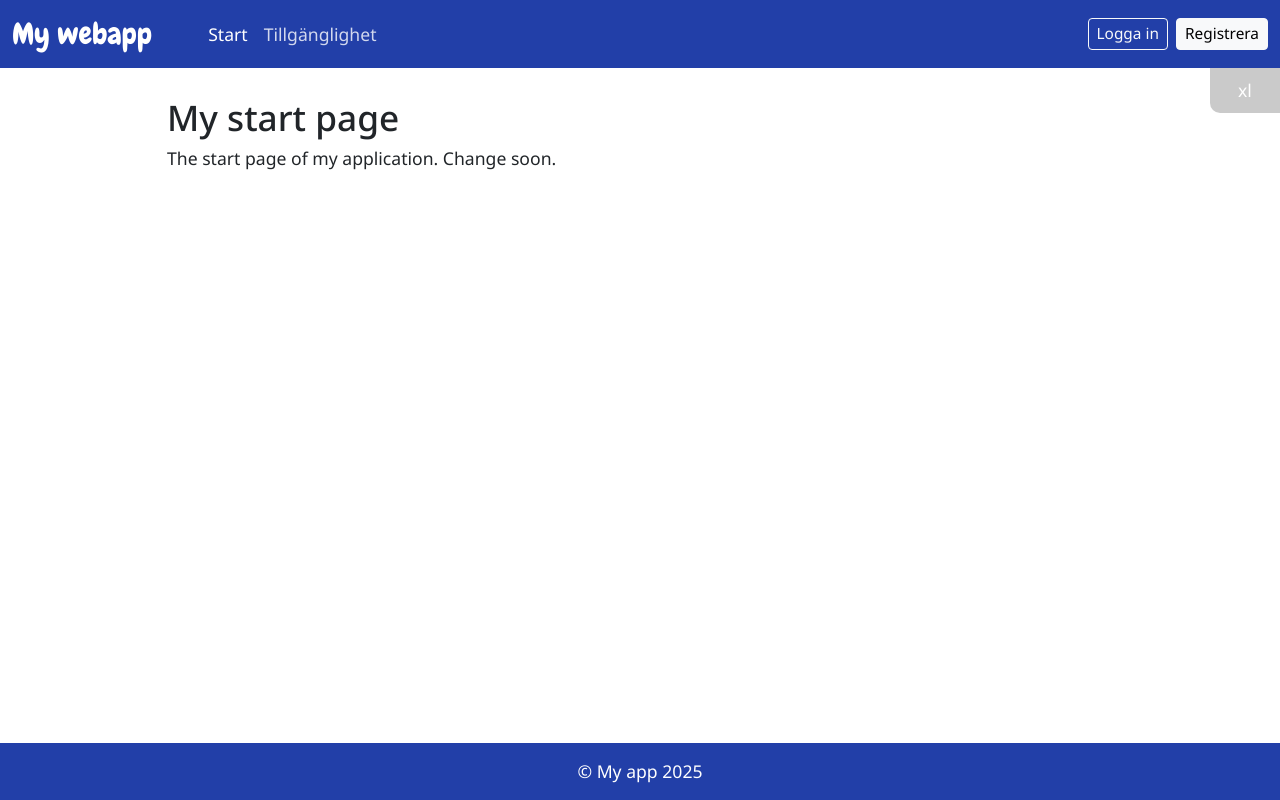
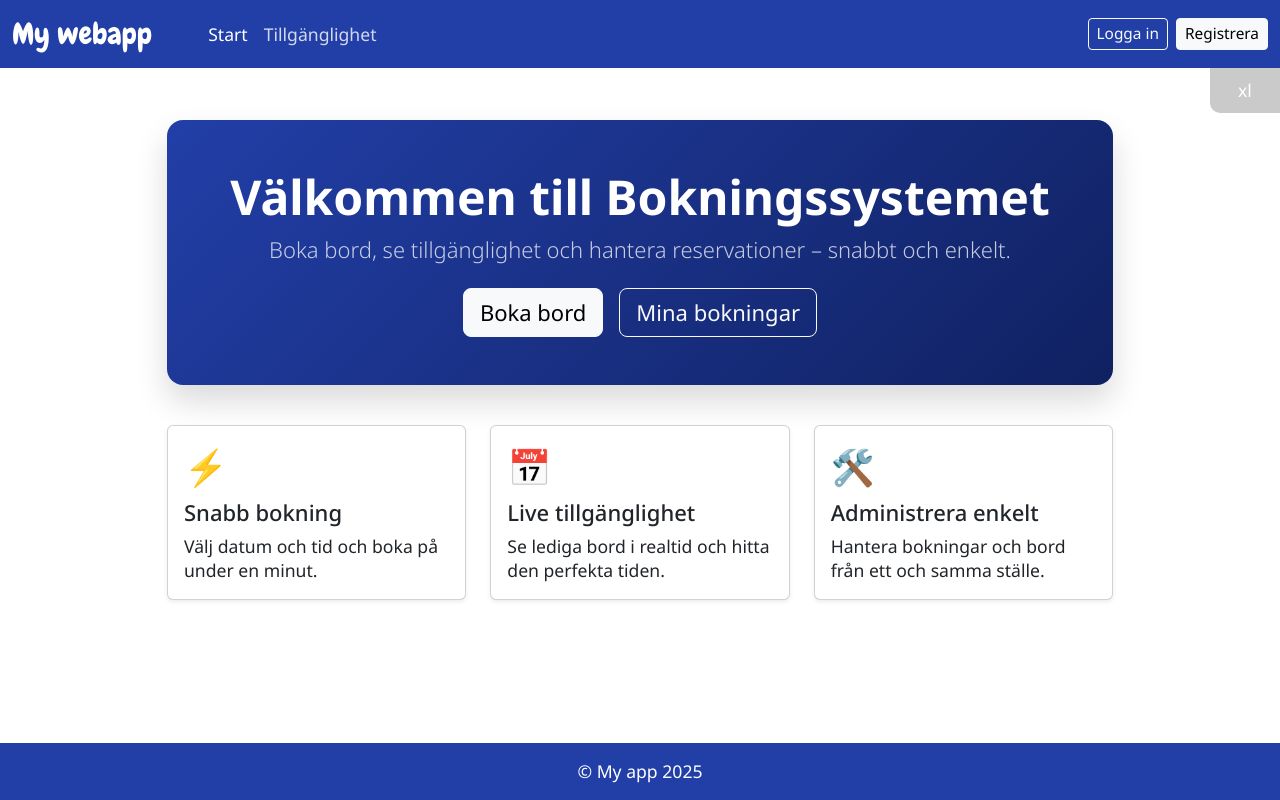
Before and after one commit to gabrielozbek/Bokningsystemet, a React (Vite) app: page / in a window 1280 px wide. Built offline with nearby package versions, Linux system fonts and the light colour scheme; no server answers.

Commit message:
fixat start pagen snyggare

```diff
--- /dev/null
+++ b/sass/_home.scss
@@ -0,0 +1,14 @@
+// Home/Start page specific styles
+
+.start-hero {
+  background: linear-gradient(135deg, rgba(34,63,168,1) 0%, rgba(16, 33, 97, 1) 100%);
+  box-shadow: 0 1rem 2rem rgba(0,0,0,.15);
+}
+
+.feature-card {
+  transition: transform .15s ease, box-shadow .15s ease;
+  &:hover {
+    transform: translateY(-2px);
+    box-shadow: 0 0.75rem 1.5rem rgba(0,0,0,.12);
+  }
+}
--- a/sass/index.scss
+++ b/sass/index.scss
@@ -4,6 +4,7 @@
 //@use 'buttons';
 //@use 'images';
 @use 'sticky-footer';
+@use 'home';
 
 // Import fonts from Google Fonts
 @import url('https://fonts.googleapis.com/css2?family=Chewy&family=Noto+Sans:ital,wght@0,100..900;1,100..900&display=swap');
--- a/src/pages/Start.tsx
+++ b/src/pages/Start.tsx
@@ -1,4 +1,5 @@
-import { Row, Col } from 'react-bootstrap';
+import { Row, Col, Button, Card } from 'react-bootstrap';
+import { Link } from 'react-router-dom';
 
 Start.route = {
   path: '/',
@@ -7,10 +8,58 @@ Start.route = {
 }
 
 export default function Start() {
-  return <Row>
-    <Col>
-      <h2>My start page</h2>
-      <p>The start page of my application. Change soon.</p>
-    </Col>
-  </Row>
+  return <>
+    {/* Hero */}
+    <Row className="py-4">
+      <Col>
+        <div className="p-5 text-center text-white rounded-4 start-hero">
+          <h1 className="display-5 fw-bold mb-2">Välkommen till Bokningssystemet</h1>
+          <p className="lead opacity-75 mb-4">
+            Boka bord, se tillgänglighet och hantera reservationer – snabbt och enkelt.
+          </p>
+          <div className="d-flex gap-3 justify-content-center flex-wrap">
+            <Button as={Link} to="/availability" variant="light" size="lg">Boka bord</Button>
+            <Button as={Link} to="/bookings" variant="outline-light" size="lg">Mina bokningar</Button>
+          </div>
+        </div>
+      </Col>
+    </Row>
+
+    {/* Features */}
+    <Row className="g-4 py-3">
+      <Col md={4}>
+        <Card className="h-100 shadow-sm feature-card">
+          <Card.Body>
+            <div className="fs-2 mb-2">⚡</div>
+            <Card.Title>Snabb bokning</Card.Title>
+            <Card.Text>
+              Välj datum och tid och boka på under en minut.
+            </Card.Text>
+          </Card.Body>
+        </Card>
+      </Col>
+      <Col md={4}>
+        <Card className="h-100 shadow-sm feature-card">
+          <Card.Body>
+            <div className="fs-2 mb-2">📅</div>
+            <Card.Title>Live tillgänglighet</Card.Title>
+            <Card.Text>
+              Se lediga bord i realtid och hitta den perfekta tiden.
+            </Card.Text>
+          </Card.Body>
+        </Card>
+      </Col>
+      <Col md={4}>
+        <Card className="h-100 shadow-sm feature-card">
+          <Card.Body>
+            <div className="fs-2 mb-2">🛠️</div>
+            <Card.Title>Administrera enkelt</Card.Title>
+            <Card.Text>
+              Hantera bokningar och bord från ett och samma ställe.
+            </Card.Text>
+          </Card.Body>
+        </Card>
+      </Col>
+    </Row>
+  </>
 }
```
